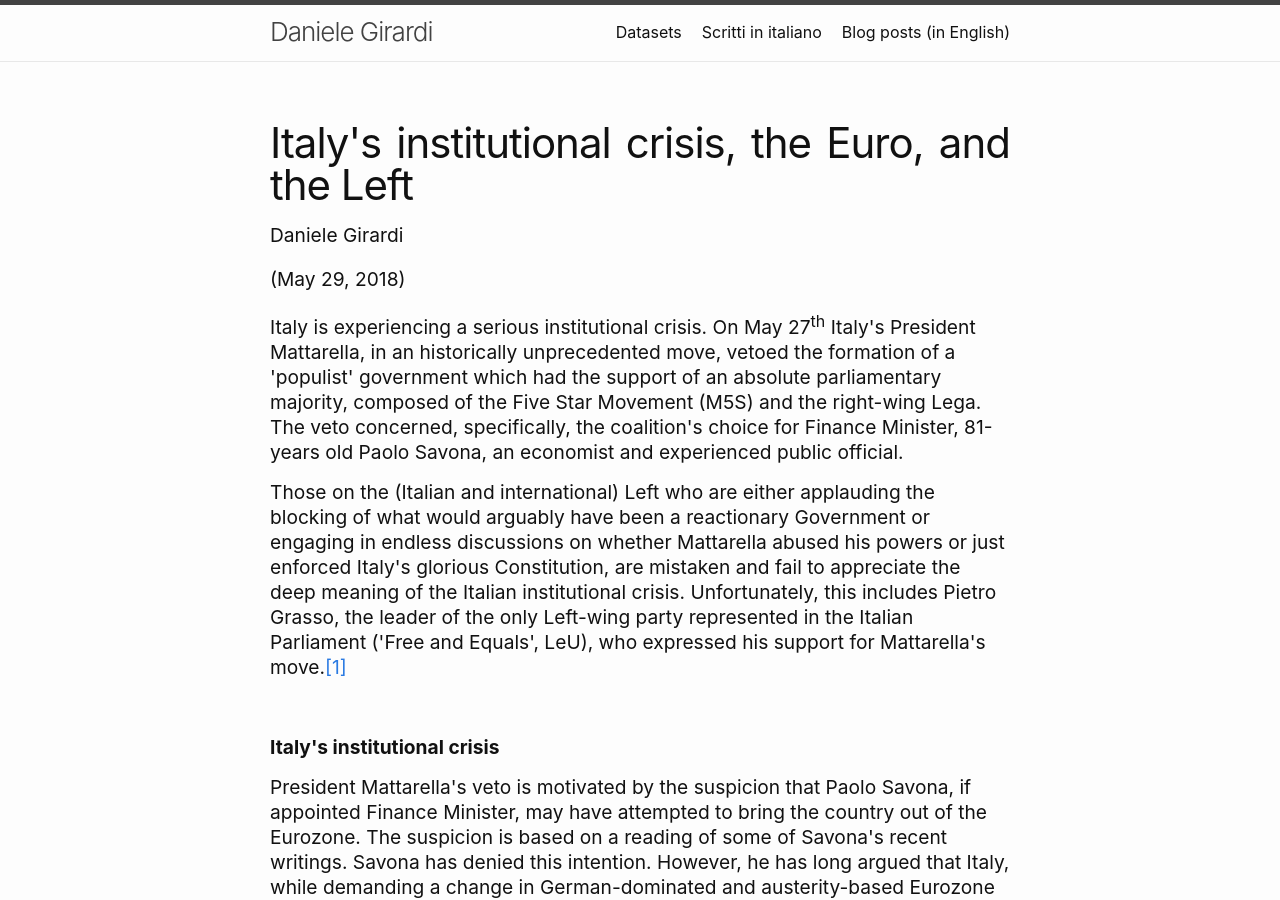
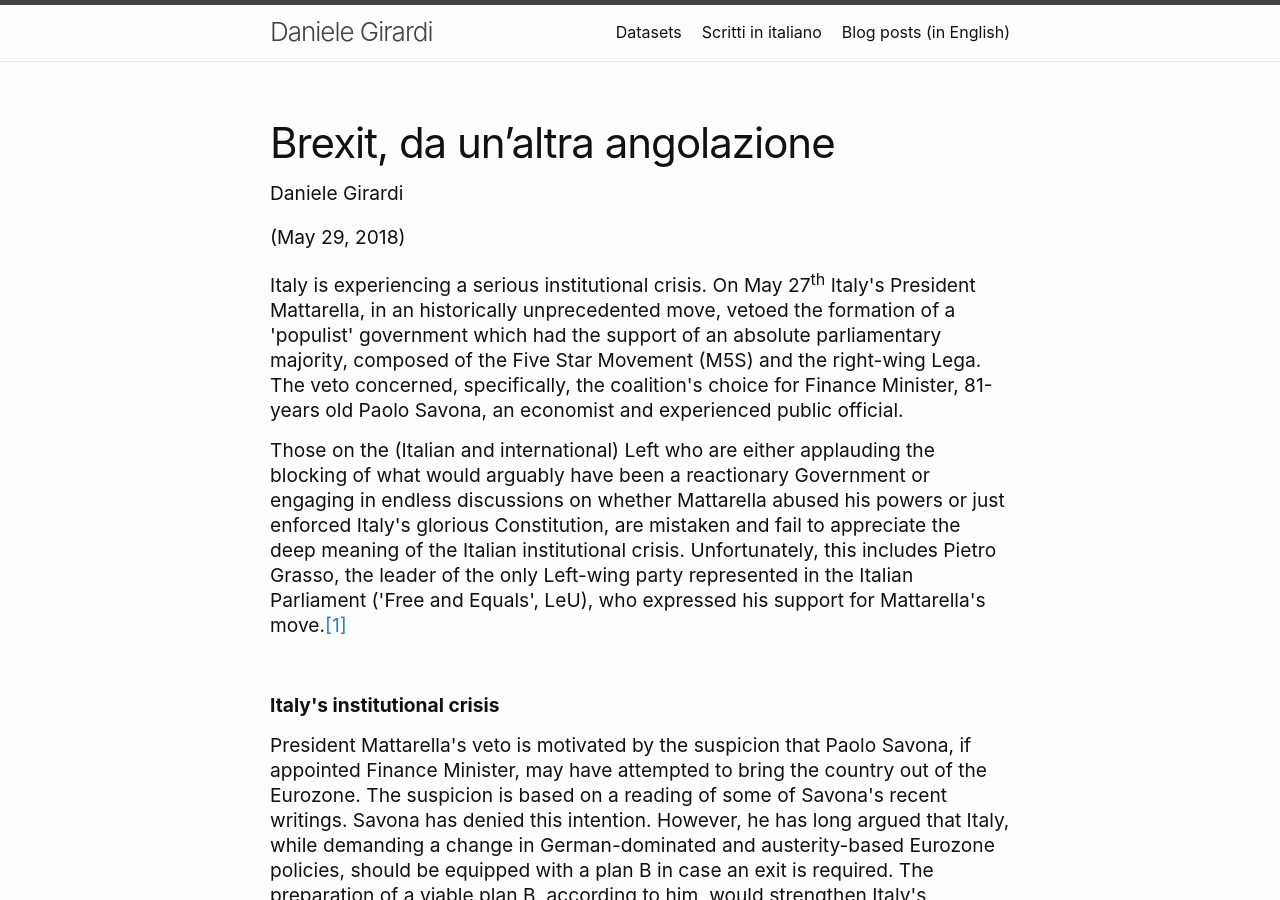
Before and after one commit to danielegirardi/danielegirardi.github.io, a Jekyll site: the page built from posts/may2018post.md, in a window 1280 px wide and 900 px high. Built offline with Jekyll 4.4.1, drawn with Linux system fonts in a browser that asks for light colours; our own code applies the rules of GitHub Pages for plain Markdown files.

Commit message:
Update may2018post.md

```diff
--- a/posts/may2018post.md
+++ b/posts/may2018post.md
@@ -3,7 +3,7 @@
 <td style="width: 7.93057%; height: 40px;"></td>
 <td style="width: 83.6431%; height: 40px;"><header class="entry-header">
 <h1 class="entry-title" style="text-align: justify;"></h1>
-<h1 class="entry-title" style="text-align: justify;">Italy's institutional crisis, the Euro, and the Left</h1>
+<h1 class="entry-title" style="text-align: justify;">Brexit, da un’altra angolazione</h1>
 </header>
 <div class="entry-content">
 <div class="page" title="Page 1">
```
